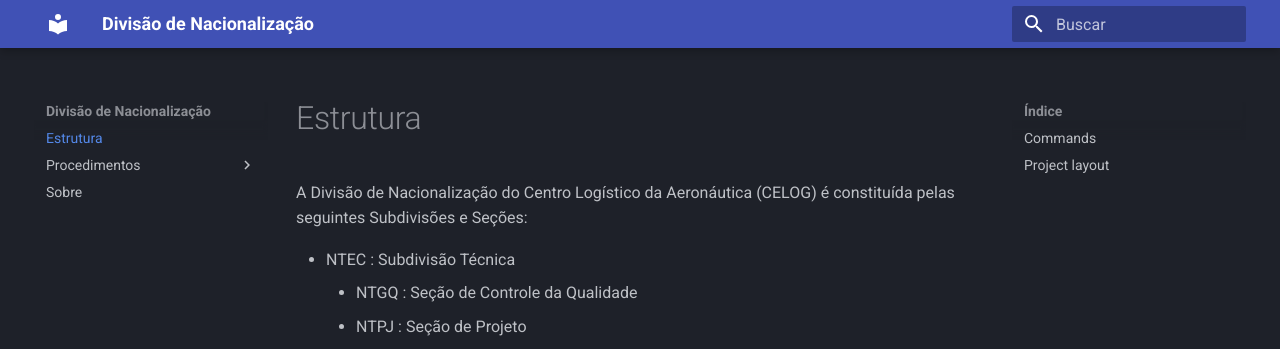
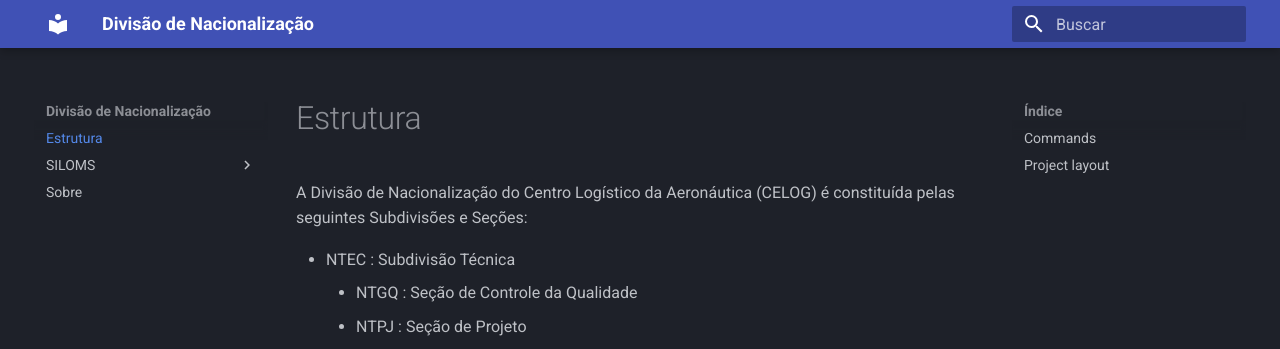
Before and after one commit to nacionalizacao/nacionalizacao.github.io, an MkDocs documentation site: the page built from docs/index.md, in a window 1280 px wide. Shown: the top 349 px of the page. Built offline with MkDocs 1.6.1 and Material for MkDocs 9.7.7, drawn with Linux system fonts in a browser that asks for light colours.

Commit message:
siloms menu

```diff
--- a/mkdocs.yml
+++ b/mkdocs.yml
@@ -2,9 +2,9 @@
 
 nav:
   - Estrutura: index.md
-  - Procedimentos:
-      - Requisições de ressuprimento: proc/requisicaoRessuprimento.md
-      - Listagem de PTNs: proc/listaPTN.md
+  - SILOMS:
+      - Requisições de ressuprimento: siloms/requisicaoRessuprimento.md
+      - Listagem de PTNs: siloms/listaPTN.md
   - Sobre: sobre.md
 
 theme:
```
Also changed, not shown: docs/siloms/listaPTN.md (renamed from docs/proc/listaPTN.md), docs/siloms/requisicaoRessuprimento.md (renamed from docs/proc/requisicaoRessuprimento.md).
